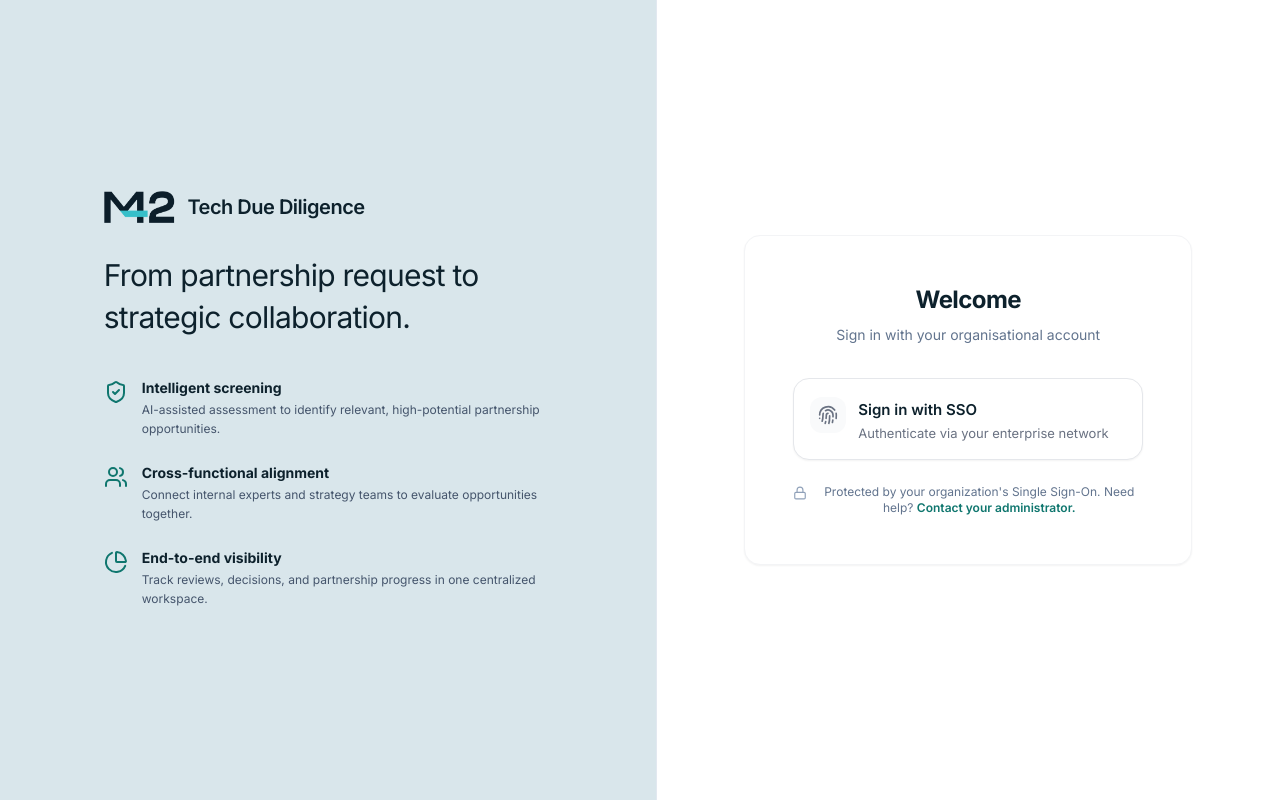
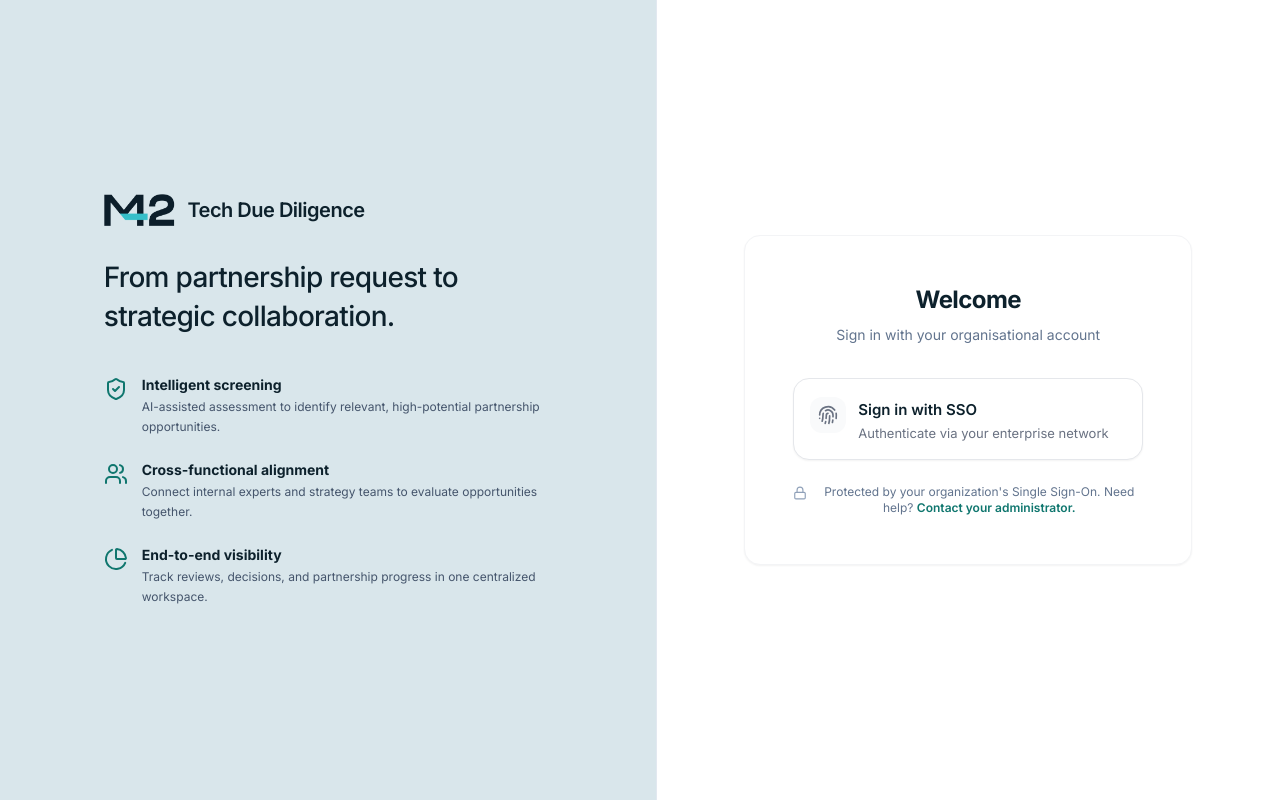
Before and after one commit to asjain-bit/Tech-Due-Diligence-Phase-2-, a Next.js app: page / in a window 1280 px wide. Built offline with nearby package versions, Linux system fonts and the light colour scheme.

Commit message:
style: reduce login headline font size by 2 units and increase font weight by 1 unit

```diff
--- a/src/components/screens/LoginScreen.tsx
+++ b/src/components/screens/LoginScreen.tsx
@@ -123,7 +123,7 @@ export const LoginScreen: React.FC<LoginScreenProps> = ({ onLogin }) => {
           </div>
 
           <div>
-            <h2 className="text-2xl lg:text-3xl font-normal text-[#0d212c] tracking-tight leading-snug">
+            <h2 className="text-[22px] lg:text-[28px] font-medium text-[#0d212c] tracking-tight leading-snug">
               From partnership request to strategic collaboration.
             </h2>
           </div>
```
